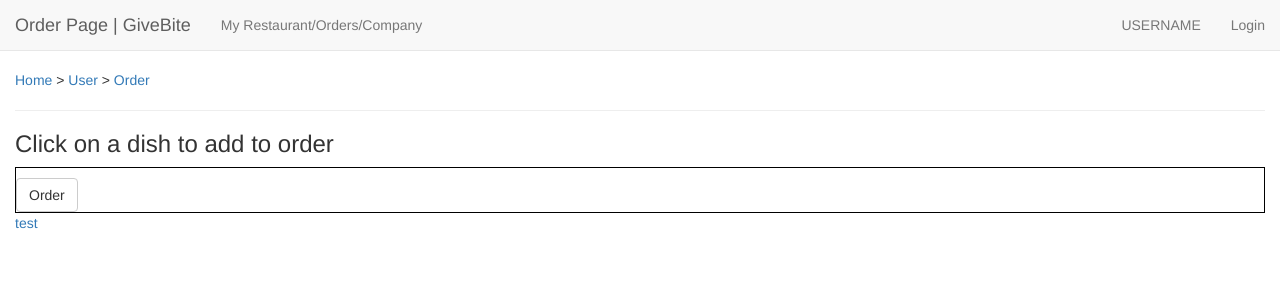
After one commit to Alonski/GiveBite, a Django app: a page that uses bite/templates/base.html in a window 1280 px wide. The commit adds this page. Shown: the top 300 px of the page. Run offline with Django 3.2, Linux system fonts and the light colour scheme; data that the repository does not hold is empty; some libraries are stand-ins or nearby versions.

Commit message:
Started Creating Order Page. Bug: Static Files don't work. Check out order_page.html template.

```diff
--- a/bite/templates/base.html
+++ b/bite/templates/base.html
@@ -1,6 +1,6 @@
+{#{% load staticfiles %}#}
 {% load bootstrap3 %}
 {#https://www.djangorocks.com/snippets/getting-breadcrumbs-in-your-template.html#}
-
 <!DOCTYPE html>
 <html lang="en">
 <head>
@@ -10,6 +10,12 @@
     <link rel="stylesheet" href="https://maxcdn.bootstrapcdn.com/bootstrap/3.3.6/css/bootstrap.min.css" integrity="sha384-1q8mTJOASx8j1Au+a5WDVnPi2lkFfwwEAa8hDDdjZlpLegxhjVME1fgjWPGmkzs7"
           crossorigin="anonymous">
     <link href="https://cdnjs.cloudflare.com/ajax/libs/bootswatch/3.3.5/darkly/bootstrap.min.css" rel="stylesheet"/>
+    <!-- Latest compiled and minified JavaScript -->
+    <style>
+        body {
+            padding-top: 70px;
+        }
+    </style>
     <title>
         {% block title %}
             {{ view.page_title }} | GiveBite
@@ -17,20 +23,61 @@
     </title>
 </head>
 <body>
+<nav class="navbar navbar-default navbar-fixed-top">
+    <div class="container-fluid">
+        <!-- Brand and toggle get grouped for better mobile display -->
+        <div class="navbar-header">
+            <button type="button" class="navbar-toggle collapsed" data-toggle="collapse" data-target="#bs-example-navbar-collapse-1" aria-expanded="false">
+                <span class="sr-only">Toggle navigation</span>
+                <span class="icon-bar"></span>
+                <span class="icon-bar"></span>
+                <span class="icon-bar"></span>
+            </button>
+            <a class="navbar-brand" href="{% url 'bite:index' %}">{{ view.page_title }} | GiveBite</a>
+        </div>
+
+        <!-- Collect the nav links, forms, and other content for toggling -->
+        <div class="collapse navbar-collapse" id="bs-example-navbar-collapse-1">
+            <ul class="nav navbar-nav">
+                {#                    <li class="active"><a href="#">Link <span class="sr-only">(current)</span></a></li>#}
+                <li><a href="#">My Restaurant/Orders/Company</a></li>
+                {#                    <li class="dropdown">#}
+                {#                      <a href="#" class="dropdown-toggle" data-toggle="dropdown" role="button" aria-haspopup="true" aria-expanded="false">Dropdown <span class="caret"></span></a>#}
+                {#                      <ul class="dropdown-menu">#}
+                {#                        <li><a href="#">Action</a></li>#}
+                {#                        <li><a href="#">Another action</a></li>#}
+                {#                        <li><a href="#">Something else here</a></li>#}
+                {#                        <li role="separator" class="divider"></li>#}
+                {#                        <li><a href="#">Separated link</a></li>#}
+                {#                        <li role="separator" class="divider"></li>#}
+                {#                        <li><a href="#">One more separated link</a></li>#}
+                {#                      </ul>#}
+                {#                    </li>#}
+            </ul>
+            {#                  <form class="navbar-form navbar-left" role="search">#}
+            {#                    <div class="form-group">#}
+            {#                      <input type="text" class="form-control" placeholder="Search">#}
+            {#                    </div>#}
+            {#                    <button type="submit" class="btn btn-default">Submit</button>#}
+            {#                  </form>#}
+            <ul class="nav navbar-nav navbar-right">
+                <li><a href="#">USERNAME</a></li>
+                <li><a href="#">Login</a></li>
+                <li class="dropdown">
+                    {#          <a href="#" class="dropdown-toggle" data-toggle="dropdown" role="button" aria-haspopup="true" aria-expanded="false">Dropdown <span class="caret"></span></a>#}
+                    {#          <ul class="dropdown-menu">#}
+                    {#            <li><a href="#">Action</a></li>#}
+                    {#            <li><a href="#">Another action</a></li>#}
+                    {#            <li><a href="#">Something else here</a></li>#}
+                    {#            <li role="separator" class="divider"></li>#}
+                    {#            <li><a href="#">Separated link</a></li>#}
+                    {#          </ul>#}
+                </li>
+            </ul>
+        </div><!-- /.navbar-collapse -->
+    </div><!-- /.container-fluid -->
+</nav>
 <div class="container-fluid">
-    <div class="row">
-        <div class="col-xs-12">
-            <h1>{{ view.page_title }} | GiveBite</h1>
-        </div>
-{#        <div class="col-xs-6" align="right">#}
-{#            {{ user|title }} |#}
-{#            {% if not user.is_authenticated %}#}
-{#                <a href="{% url 'expenses:login' %}">Login</a>#}
-{#            {% else %}#}
-{#                <a href="{% url 'expenses:logout' %}">Logout</a>#}
-{#            {% endif %}#}
-{#        </div>#}
-    </div>
     <div>
         {% block breadcrumbs %}
             <a href="{% url 'bite:index' %}">Home</a>
@@ -41,5 +88,8 @@
         {% endblock %}
     </div>
 </div>
+<script src="https://ajax.googleapis.com/ajax/libs/jquery/2.2.4/jquery.min.js"></script>
+<script src="https://maxcdn.bootstrapcdn.com/bootstrap/3.3.6/js/bootstrap.min.js" integrity="sha384-0mSbJDEHialfmuBBQP6A4Qrprq5OVfW37PRR3j5ELqxss1yVqOtnepnHVP9aJ7xS"
+        crossorigin="anonymous"></script>
 </body>
 </html>
--- /dev/null
+++ b/bite/templates/bite/order_page.html
@@ -0,0 +1,29 @@
+{% extends "base.html" %}
+{% load staticfiles %}
+{% block breadcrumbs %}
+    {{ block.super }}
+    &gt;
+    {#    <a href="{% url 'bite:dishes_list' view.restaurant.id %}">Restaurant Menu</a>#}
+    <a href="#UserPage">User</a>
+    &gt;
+    <a href="#OrderPage">Order</a>
+{% endblock %}
+
+{% block content %}
+    {#    <a href="{% url 'bite:dishes_add' view.restaurant.id %}">Add Dish</a>#}
+    <h3>Click on a dish to add to order</h3>
+    <ul id="dishes">
+        {% for object in object_list %}
+            <li data-id="{{ object.id }}">{{ object.name }} - $ {{ object.price }} - {{ object.restaurant.name }}</li>
+            {#        <td>{{ object.description }}</td>#}
+        {% endfor %}
+    </ul>
+    <div style="border: 1px solid black">
+        <form id="frm">
+            <ul></ul>
+            <button type="button" class="btn btn-default">Order</button>
+        </form>
+    </div>
+    <a href="{% static "bite/js/test.html"%}">test</a>
+    <script src="{% static "bite/js/order_page.js" %}"></script>
+{% endblock %}
--- a/bite/urls.py
+++ b/bite/urls.py
@@ -14,4 +14,5 @@ urlpatterns = [
     # url(r'^restaurant/(?P<restaurant_id>[0-9]+)/menu/(?P<pk>[0-9]+)/$', views.DishViewView.as_view(), name='dishes_view'),
     url(r'^restaurant/(?P<restaurant_id>[0-9]+)/menu/(?P<pk>[0-9]+)/delete/$', views.DishDeleteView.as_view(), name='dishes_delete'),
     url(r'^restaurant/(?P<restaurant_id>[0-9]+)/menu/(?P<pk>[0-9]+)/update/$', views.DishUpdateView.as_view(), name='dishes_update'),
+    url(r'^user/order/$', views.OrderView.as_view(), name='user_order'),
 ]
--- a/bite/views.py
+++ b/bite/views.py
@@ -177,3 +177,9 @@ class DishDeleteView(DishMixin, DeleteView):
         else:
             restaurant_id = 'none'
         return reverse('bite:dishes_list', kwargs={'restaurant_id': restaurant_id})
+
+
+class OrderView(ListView):
+    page_title = "Order Page"
+    template_name = 'bite/order_page.html'
+    model = Dish
--- a/givebite/urls.py
+++ b/givebite/urls.py
@@ -16,7 +16,9 @@ Including another URLconf
 from django.conf.urls import url, include
 from django.contrib import admin
 
+SOCIAL_AUTH_URL_NAMESPACE = 'social'
 urlpatterns = [
+    # url('', include('social.apps.django_app.urls', namespace='social')),
     url(r'^', include('bite.urls')),
     url(r'^admin/', admin.site.urls),
 ]
```
Also changed, not shown: bite/admin.py (+20 -2 lines), bite/models.py (+21 -0 lines), bite/static/bite/js/order_page.js (added, +22 -0 lines), givebite/settings.py (+18 -3 lines), requirements.txt (added, +10 -0 lines).
